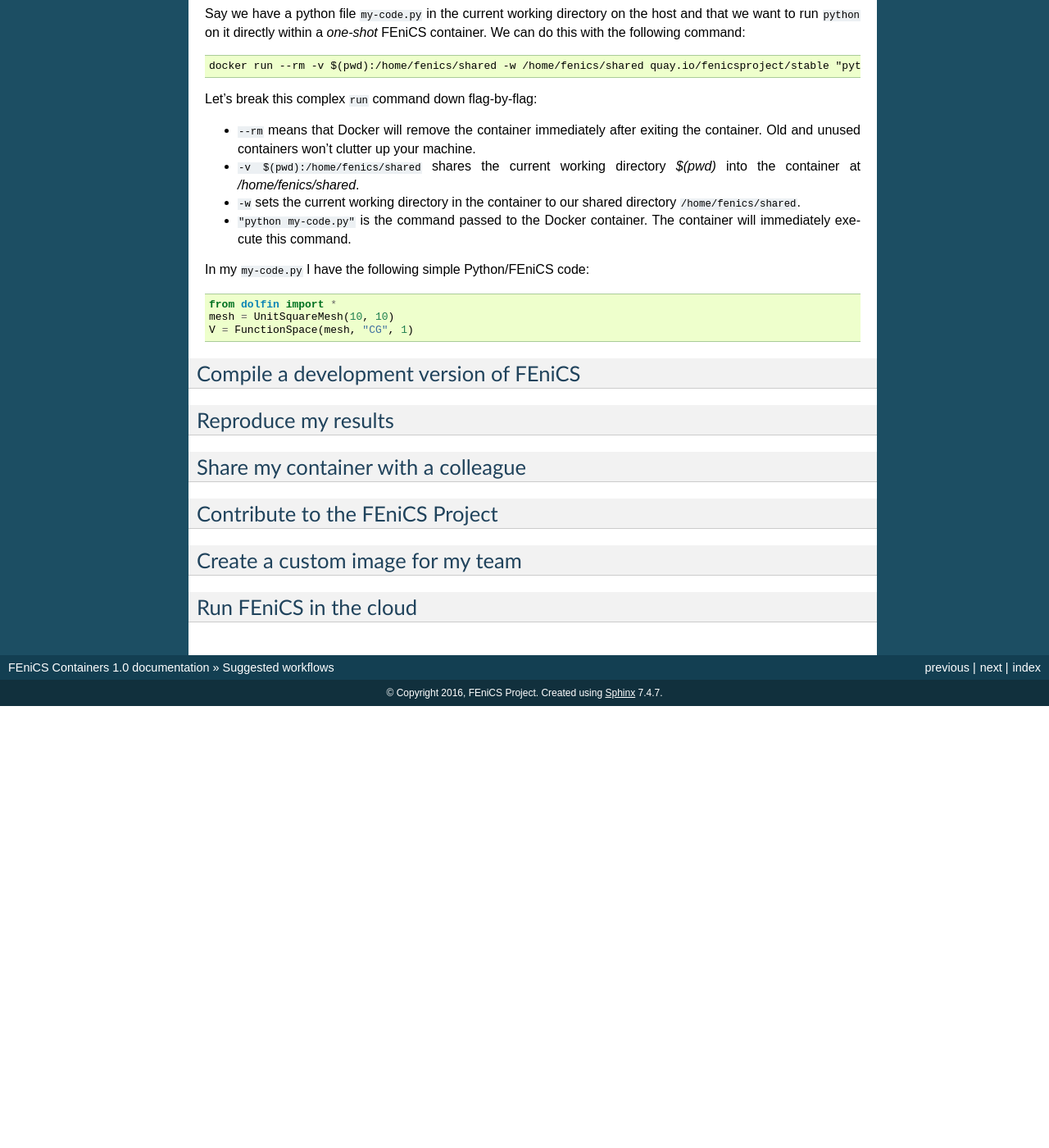
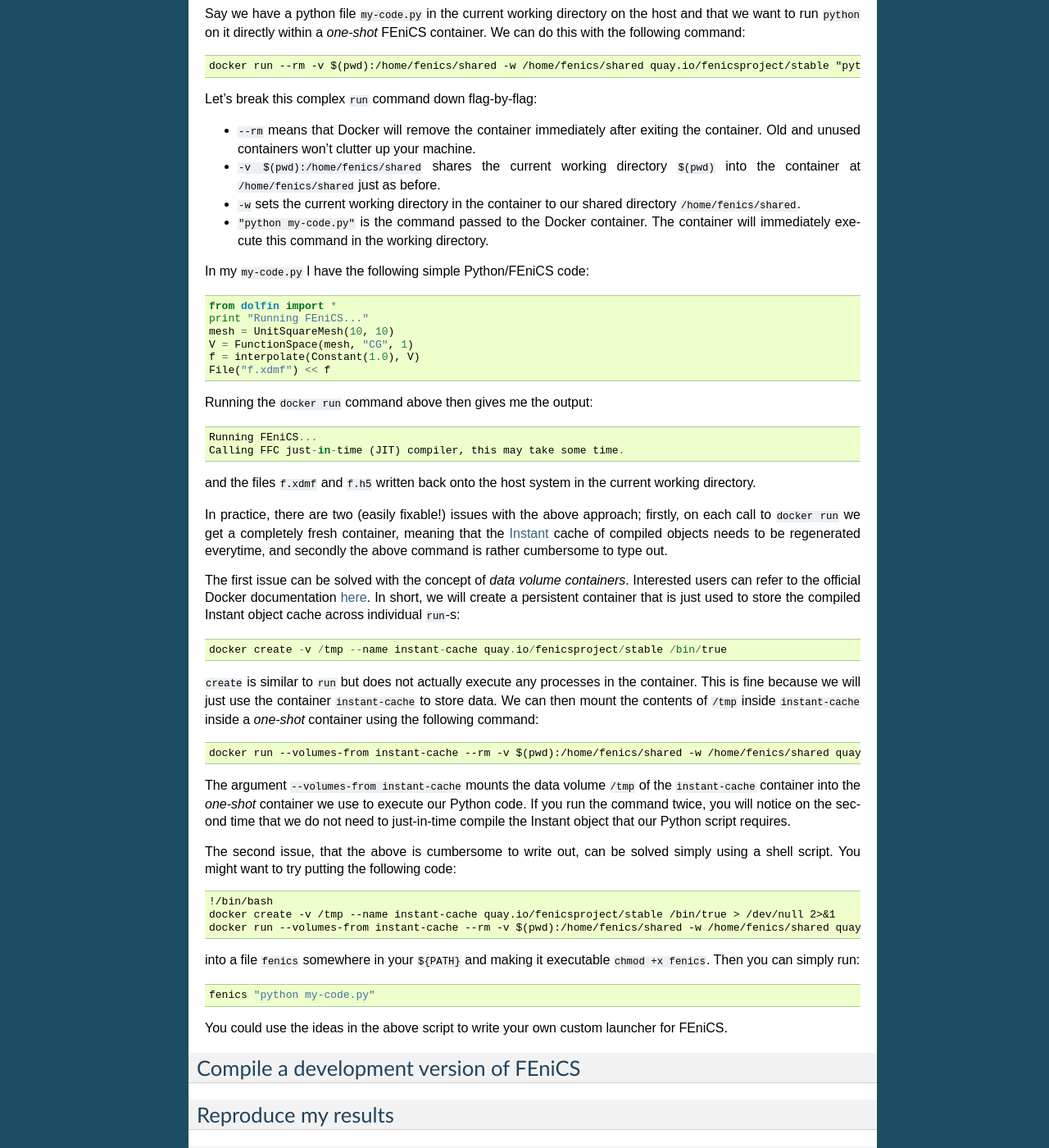
Before and after one commit to vacary/docker, a Sphinx documentation site: the page built from docs/source/work_flows.rst, in a window 1280 px wide and 1400 px high, scrolled down 1996 px. Shown: the whole window at 82% size. Built offline with Sphinx 7.4.7, drawn with Linux system fonts in a browser that asks for light colours; before the commit the page ends 2857 px from its top, so only the background shows below that.

Commit message:
[skip build] In addition to last commit.

```diff
--- a/docs/source/work_flows.rst
+++ b/docs/source/work_flows.rst
@@ -123,18 +123,71 @@ Let's break this complex ``run`` command down flag-by-flag:
   exiting the container. Old and unused containers won't clutter up your
   machine.
 * ``-v $(pwd):/home/fenics/shared`` shares the current working directory
-  `$(pwd)` into the container at `/home/fenics/shared`.
+  ``$(pwd)`` into the container at ``/home/fenics/shared`` just as before.
 * ``-w`` sets the current working directory in the container to our
   shared directory ``/home/fenics/shared``.
 * ``"python my-code.py"`` is the command passed to the Docker container. The
-  container will immediately execute this command.
+  container will immediately execute this command in the working directory.
 
 In my ``my-code.py`` I have the following simple Python/FEniCS code::
 
     from dolfin import *
+    print "Running FEniCS..."
     mesh = UnitSquareMesh(10, 10)
     V = FunctionSpace(mesh, "CG", 1)
+    f = interpolate(Constant(1.0), V)
+    File("f.xdmf") << f
 
+Running the ``docker run`` command above then gives me the output::
+
+    Running FEniCS...
+    Calling FFC just-in-time (JIT) compiler, this may take some time.
+
+and the files ``f.xdmf`` and ``f.h5``  written back onto the host system in the
+current working directory.
+
+In practice, there are two (easily fixable!) issues with the above approach;
+firstly, on each call to ``docker run`` we get a completely fresh container,
+meaning that the `Instant <https://www.bitbucket.org/fenicsproject/instant>`_
+cache of compiled objects needs to be regenerated everytime, and secondly the
+above command is rather cumbersome to type out.
+
+The first issue can be solved with the concept of `data volume containers`.
+Interested users can refer to the official Docker documentation `here
+<https://docs.docker.com/engine/userguide/containers/dockervolumes/>`_. In
+short, we will create a persistent container that is just used to store
+the compiled Instant object cache across individual ``run``-s::
+
+    docker create -v /tmp --name instant-cache quay.io/fenicsproject/stable /bin/true
+
+``create`` is similar to ``run`` but does not actually execute any processes in
+the container. This is fine because we will just use the container
+``instant-cache`` to store data. We can then mount the contents of ``/tmp``
+inside ``instant-cache`` inside a `one-shot` container using the following
+command::
+
+    docker run --volumes-from instant-cache --rm -v $(pwd):/home/fenics/shared -w /home/fenics/shared quay.io/fenicsproject/stable "INSTANT_CACHE_DIR=/tmp python my-code.py"
+
+The argument ``--volumes-from instant-cache`` mounts the data volume ``/tmp``
+of the ``instant-cache`` container into the `one-shot` container we use to
+execute our Python code. If you run the command twice, you will notice on the
+second time that we do not need to just-in-time compile the Instant object that
+our Python script requires.
+
+The second issue, that the above is cumbersome to write out, can be solved
+simply using a shell script. You might want to try putting the following code::
+
+    !/bin/bash
+    docker create -v /tmp --name instant-cache quay.io/fenicsproject/stable /bin/true > /dev/null 2>&1
+    docker run --volumes-from instant-cache --rm -v $(pwd):/home/fenics/shared -w /home/fenics/shared quay.io/fenicsproject/stable "INSTANT_CACHE_DIR=/tmp $@"
+
+into a file ``fenics`` somewhere in your ``${PATH}`` and making it executable
+``chmod +x fenics``. Then you can simply run::
+
+    fenics "python my-code.py"
+
+You could use the ideas in the above script to write your own custom launcher
+for FEniCS.
 
 Compile a development version of FEniCS
 ---------------------------------------
```
